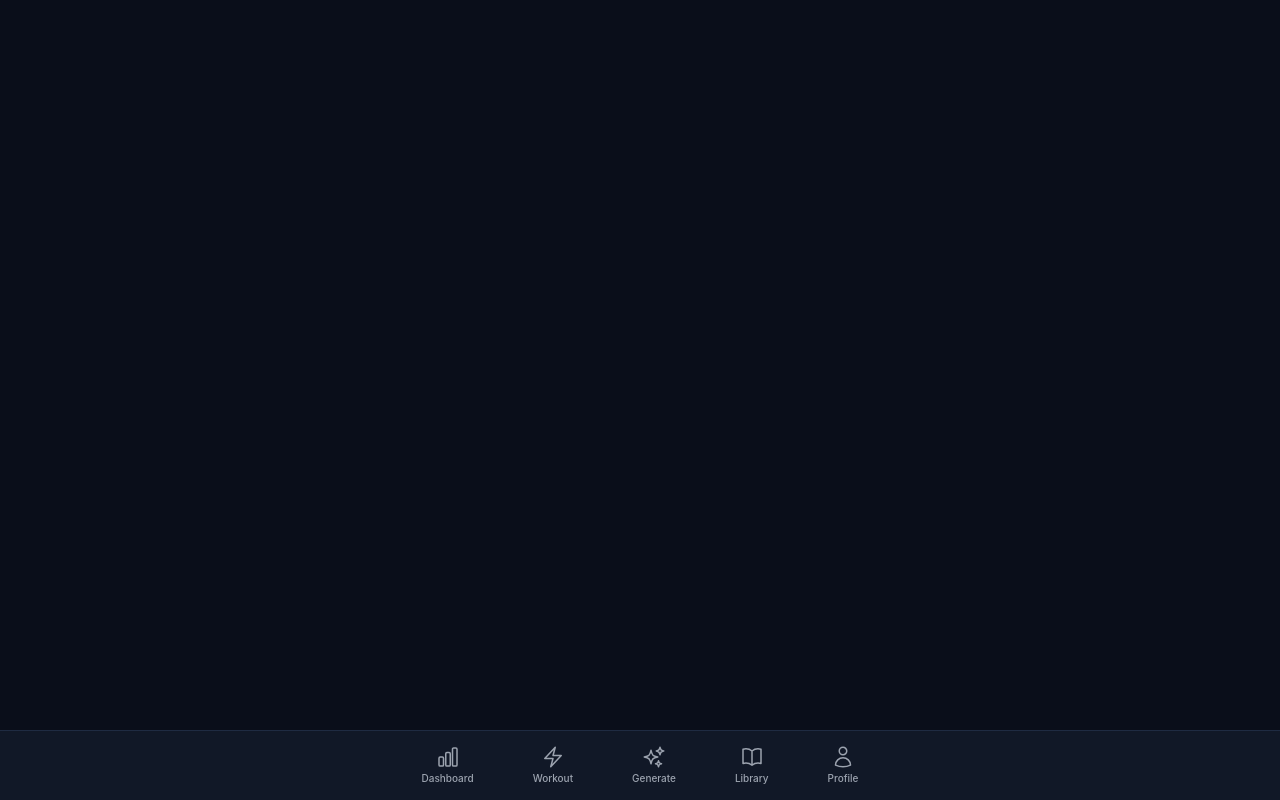
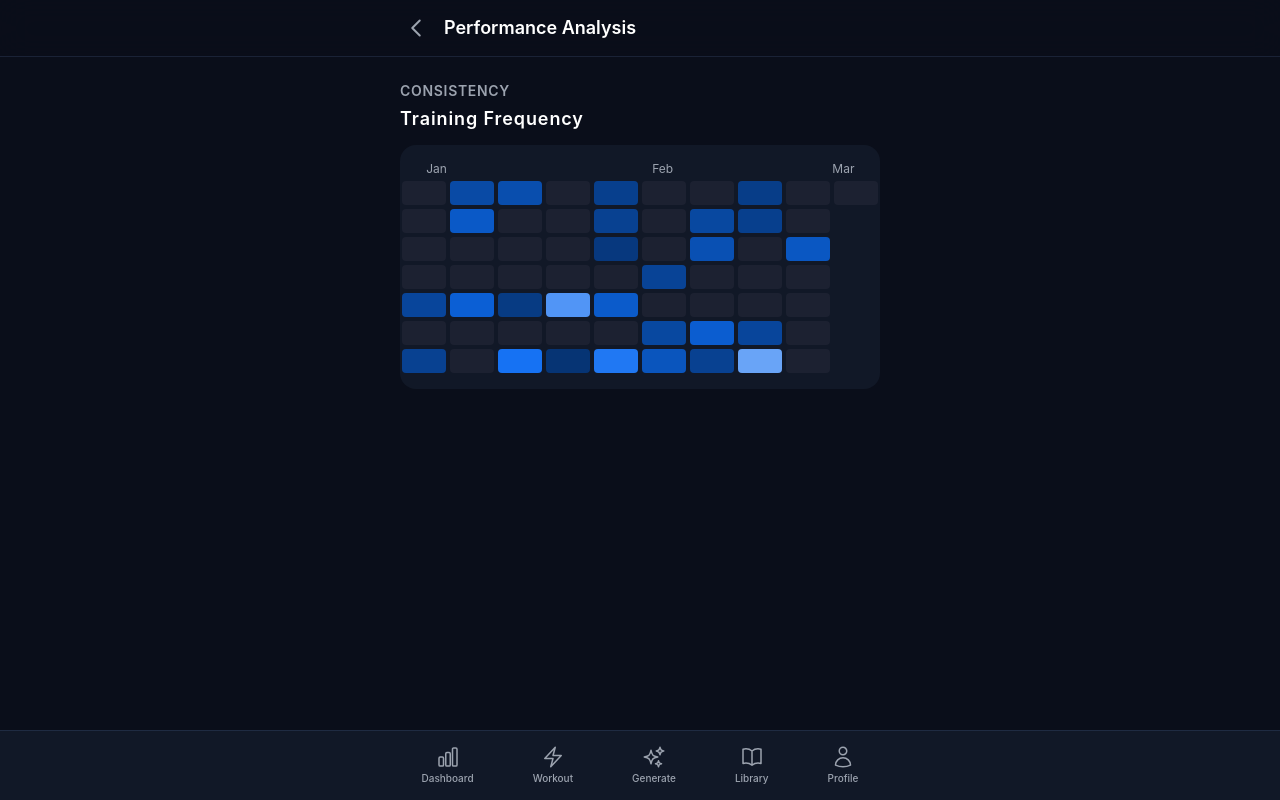
Before and after one commit to shashankdurgad/SmartBell, a React (Vite) app: page /performance in a window 1280 px wide. Before the commit this address had no page. Built offline with nearby package versions, Linux system fonts and the light colour scheme.

Commit message:
Adds performance analysis page

```diff
--- a/src/App.tsx
+++ b/src/App.tsx
@@ -9,6 +9,7 @@ import { WorkoutPage } from './pages/WorkoutPage';
 import { LibraryPage } from './pages/LibraryPage';
 import { ProfilePage } from './pages/ProfilePage';
 import { PlanDetailsPage } from './pages/PlanDetailsPage';
+import { PerformanceAnalysisPage } from './pages/PerformanceAnalysisPage';
 import { seedDatabase } from './database/seed';
 import { useUserStore } from './stores/useUserStore';
 import { ActiveWorkout } from './components/Tracker/ActiveWorkout';
@@ -44,6 +45,7 @@ function App() {
           <Route path="/workout/active" element={<ActiveWorkout />} />
           <Route path="/workout/complete" element={<WorkoutComplete />} />
           <Route path="/plan/:planId" element={<PlanDetailsPage />} />
+          <Route path="/performance" element={<PerformanceAnalysisPage />} />
         </Routes>
         <ActiveWorkoutBanner />
         <BottomNav />
--- a/src/components/Tracker/ActiveWorkout.tsx
+++ b/src/components/Tracker/ActiveWorkout.tsx
@@ -145,7 +145,7 @@ export function ActiveWorkout() {
 
   const { weightUnit, defaultRestSeconds } = useUserStore();
   const [recommendations, setRecommendations] = useState<Record<string, WeightRecommendation>>({});
-  const [newPRs, setNewPRs] = useState<string[]>([]);
+  const [latestPRExerciseName, setLatestPRExerciseName] = useState<string | null>(null);
   const [showCancelModal, setShowCancelModal] = useState(false);
 
   useEffect(() => {
@@ -204,8 +204,8 @@ export function ActiveWorkout() {
             improvement: existing ? check.value - existing.value : undefined,
           };
           await personalRecordRepo.save(pr);
-          setNewPRs((prev) => [...prev, check.type]);
-          setTimeout(() => setNewPRs((prev) => prev.filter((t) => t !== check.type)), 3000);
+          setLatestPRExerciseName(exerciseId.replace(/_/g, ' '));
+          setTimeout(() => setLatestPRExerciseName(null), 3000);
         }
       }
     }
@@ -225,9 +225,9 @@ export function ActiveWorkout() {
   return (
     <div className="min-h-screen pb-24 bg-dark-900">
       {isResting && <RestTimer seconds={restTimeRemaining} onSkip={skipRest} />}
-      {newPRs.length > 0 && (
+      {latestPRExerciseName && (
         <div className="fixed top-4 left-1/2 -translate-x-1/2 z-40 bg-yellow-accent text-dark-900 px-4 py-2 rounded-xl font-bold text-sm shadow-lg">
-          PR: {newPRs[newPRs.length - 1].replace('_', ' ')}!
+          New PR Achieved: {latestPRExerciseName}
         </div>
       )}
       <div className="sticky top-0 z-30 bg-dark-900/90 backdrop-blur-lg border-b border-dark-700 px-4 py-3">
--- a/src/components/Tracker/WorkoutComplete.tsx
+++ b/src/components/Tracker/WorkoutComplete.tsx
@@ -47,12 +47,12 @@ export function WorkoutComplete() {
 
         {prs.length > 0 && (
           <Card variant="outlined" className="space-y-3">
-            <h3 className="font-semibold text-white">Personal Records 🏆</h3>
+            <h3 className="font-semibold text-white">New PR Achievements 🏆</h3>
             <div className="space-y-2">
               {prs.map((ex, i) => (
                 <div key={i} className="flex items-center justify-between">
                   <span className="text-sm text-gray-text">{ex.exerciseId.replace(/_/g, ' ')}</span>
-                  <Badge variant="yellow">PR {ex.personalRecord}</Badge>
+                  <Badge variant="yellow">New PR Achieved</Badge>
                 </div>
               ))}
             </div>
--- a/src/database/seed.ts
+++ b/src/database/seed.ts
@@ -37,9 +37,10 @@ export async function seedDatabase(): Promise<void> {
     console.log(`Seeded ${exercises.length} exercises`);
   }
 
-  // Add dummy workout sessions if none exist or fewer than 200
-  const workoutCount = await db.workoutSessions.count();
-  if (workoutCount < 200) {
+  // Clear previous workout sessions and add new dummy data
+  await db.workoutSessions.clear();
+
+  // Add dummy workout sessions
   // Find bench press exercise ID
   const benchPress = await db.exercises.where('name').equals('Bench Press - Powerlifting').first();
   const benchPressId = benchPress?.id || 'Bench Press - Powerlifting';
@@ -96,6 +97,7 @@ export async function seedDatabase(): Promise<void> {
         exercises: [
           {
             exerciseId: benchPressId,
+            targetSets: numSets,
             sets,
           },
         ],
@@ -108,4 +110,3 @@ export async function seedDatabase(): Promise<void> {
     await db.workoutSessions.bulkAdd(sessions as never[]);
     console.log(`Seeded ${sessions.length} dummy workout sessions with bench press`);
 }
-}
--- a/src/pages/DashboardPage.tsx
+++ b/src/pages/DashboardPage.tsx
@@ -11,7 +11,6 @@ import { exerciseRepo } from '../database/repositories/exerciseRepo';
 import { formatDate, formatVolume, formatDuration } from '../utils/formatters';
 import { ExerciseProgressChart, type SeriesPoint } from '../components/charts/ExerciseProgressChart';
 import { useExercises } from '../hooks/useExercises';
-import WorkoutCalendar from '../components/shared/WorkoutCalendar';
 import { estimatedMax, kgToLbs } from '../utils/calculations';
 import type { WorkoutSession } from '../types';
 
@@ -119,26 +118,6 @@ export function DashboardPage() {
     .sort((a, b) => a.x - b.x)
     .map((p) => ({ x: p.x, y: p.y }));
 
-    // Build volume totals per calendar day (YYYY-MM-DD)
-    const volumesByDate: Record<string, number> = history.reduce((acc: Record<string, number>, s) => {
-      const d = new Date(s.date);
-      const key = d.toISOString().slice(0, 10);
-      acc[key] = (acc[key] || 0) + (Number(s.totalVolume) || 0);
-      return acc;
-    }, {});
-
-    const last60Days = (() => {
-      const arr: { date: Date; volume: number }[] = [];
-      const today = new Date();
-      for (let i = 59; i >= 0; i--) {
-        const d = new Date(today);
-        d.setDate(today.getDate() - i);
-        const key = d.toISOString().slice(0, 10);
-        arr.push({ date: d, volume: volumesByDate[key] || 0 });
-      }
-      return arr;
-    })();
-
     // Calculate estimated 1RM using Epley and Brzycki formulas
     function calculateEstimated1RM(): number | null {
       if (!selectedExercise) return null;
@@ -235,7 +214,10 @@ export function DashboardPage() {
         <h1 className="text-lg font-semibold text-white-text uppercase tracking-wider mb-3">
           Estimated 1RM Trend
         </h1>
-        <Card className="mt-2">
+        <Card
+          className="mt-2 cursor-pointer hover:border-blue-primary/50 transition-colors"
+          onClick={() => navigate('/performance')}
+        >
           <div className="space-y-3">
             <div className="flex items-center justify-between">
               <div>
@@ -251,7 +233,10 @@ export function DashboardPage() {
                 <select
                   id="exercise-select"
                   value={selectedExercise}
-                  onChange={(e) => setSelectedExercise(e.target.value)}
+                  onChange={(e) => {
+                    e.stopPropagation();
+                    setSelectedExercise(e.target.value);
+                  }}
                   className="w-40 bg-dark-700 border border-dark-600 rounded px-2 py-1 text-sm text-gray-text"
                 >
                   <option value="">Select exercise…</option>
@@ -270,17 +255,6 @@ export function DashboardPage() {
                 xDomain={[sixtyDaysAgoTimestamp, nowTimestamp]}
               />
             </div>
-          </div>
-        </Card>
-        <h2 className="text-sm font-semibold text-gray-text uppercase tracking-wider mt-4">
-          Consistency
-        </h2>
-        <h1 className="text-lg font-semibold text-white-text tracking-wider">
-          Training Frequency
-        </h1>
-        <Card className="mt-4">
-          <div>
-            <WorkoutCalendar days={last60Days} />
           </div>
         </Card>
       </section>
--- /dev/null
+++ b/src/pages/PerformanceAnalysisPage.tsx
@@ -0,0 +1,58 @@
+import { useEffect } from 'react';
+import { PageHeader } from '../components/shared/PageHeader';
+import { Card } from '../components/shared/Card';
+import { useWorkoutStore } from '../stores/useWorkoutStore';
+import WorkoutCalendar from '../components/shared/WorkoutCalendar';
+
+export function PerformanceAnalysisPage() {
+  const { history, loadHistory } = useWorkoutStore();
+
+  useEffect(() => {
+    loadHistory();
+  }, [loadHistory]);
+
+  // Build volume totals per calendar day (YYYY-MM-DD)
+  const volumesByDate: Record<string, number> = history.reduce((acc: Record<string, number>, s) => {
+    const d = new Date(s.date);
+    const key = d.toISOString().slice(0, 10);
+    acc[key] = (acc[key] || 0) + (Number(s.totalVolume) || 0);
+    return acc;
+  }, {});
+
+  const last60Days = (() => {
+    const arr: { date: Date; volume: number }[] = [];
+    const today = new Date();
+    for (let i = 59; i >= 0; i--) {
+      const d = new Date(today);
+      d.setDate(today.getDate() - i);
+      const key = d.toISOString().slice(0, 10);
+      arr.push({ date: d, volume: volumesByDate[key] || 0 });
+    }
+    return arr;
+  })();
+
+  return (
+    <div className="min-h-screen pb-24">
+      <PageHeader
+        title="Performance Analysis"
+        showBack
+      />
+
+      <div className="max-w-lg mx-auto px-4 py-6 space-y-6">
+        <section>
+          <h2 className="text-sm font-semibold text-gray-text uppercase tracking-wider mb-1">
+            Consistency
+          </h2>
+          <h1 className="text-lg font-semibold text-white-text tracking-wider mb-3">
+            Training Frequency
+          </h1>
+          <Card>
+            <div>
+              <WorkoutCalendar days={last60Days} />
+            </div>
+          </Card>
+        </section>
+      </div>
+    </div>
+  );
+}
--- a/src/utils/calculations.ts
+++ b/src/utils/calculations.ts
@@ -16,12 +16,14 @@ export function calculate1RM(weight: number, reps: number): number {
 // Brzycki Formula
 export function calculate1RMBrzycki(weight: number, reps: number): number {
   if (reps === 1) return weight;
+  if (reps >= 37) return 0; // Invalid: would cause division by zero
   return Math.round(weight * (36 / (37 - reps)));
 }
 
 // Average of both for better accuracy
 export function estimatedMax(weight: number, reps: number): number {
   if (reps <= 0 || weight <= 0) return 0;
+  if (reps >= 37) return 0; // Brzycki formula becomes invalid at 37+ reps
   const epley = calculate1RM(weight, reps);
   const brzycki = calculate1RMBrzycki(weight, reps);
   return Math.round((epley + brzycki) / 2);
```
Lines whose indentation alone changed are shown as unchanged.
